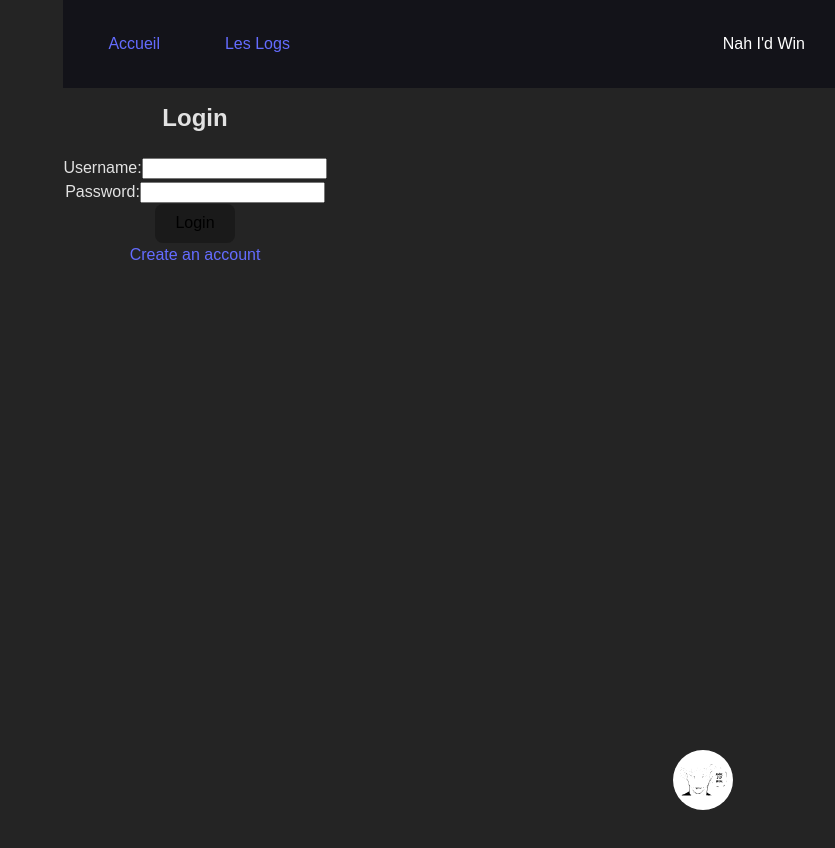
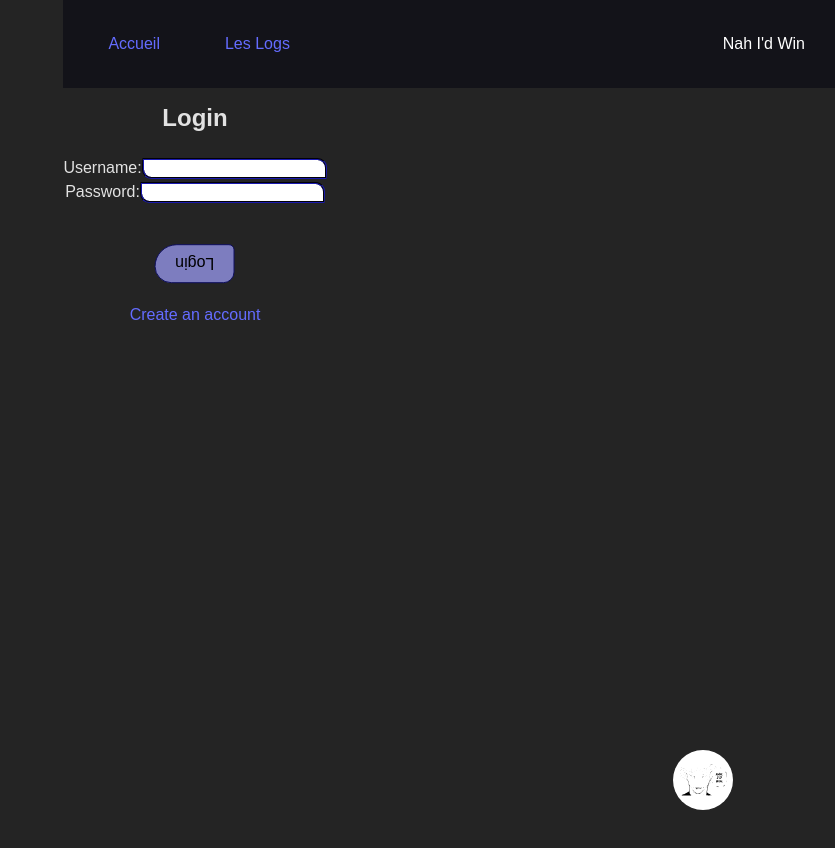
Before and after one commit to RainderAx/Shifumi, a React (Vite) app in the folder Front/: page /Login in a window 1280 px wide. Shown: the top 848 px of the page, without its empty margins (445-1280 px from the left). Built offline with nearby package versions, Linux system fonts and the light colour scheme.

Commit message:
Animation2 Css

```diff
--- a/Front/Pages/Components&Style/HomePage.css
+++ b/Front/Pages/Components&Style/HomePage.css
@@ -34,7 +34,6 @@ h1 {
 }
 
 .animation:hover {
-
   transition:  transform 0.7s cubic-bezier(0.25, 0.25, 0.75, 1);
   transform: scale(1.3);
 }
@@ -52,3 +51,26 @@ h1 {
   width: 230px;
   height: 230px;
 }
+
+input{
+  border-radius: 10px 100px /120px 100px;
+  border-style: groove;
+  border-color: #0e0e5c;
+}
+
+.btn{
+  margin-top: 40px;
+  border-radius: 64px 96px 128px 32px;
+  border-style: groove;
+  border-color: #0e0e5c;
+  background-color: #7d7dbf;
+  color:  #000002;
+  margin-bottom: 20px;
+  transform: rotate(180deg);
+}
+
+.btn:hover
+   {
+    transition:  transform 0.7s cubic-bezier(0.25, 0.25, 0.75, 1);
+  transform: rotate(0deg);
+  }
--- a/Front/Pages/RegisterPage.jsx
+++ b/Front/Pages/RegisterPage.jsx
@@ -66,7 +66,7 @@ const RegisterPage = () => {
             <label>Confirmer le mot de passe:</label>
             <input type="password" value={confirmPassword} onChange={handleConfirmPasswordChange} />
           </div>
-          <button type="submit">Register</button>
+          <button className='btn' type="submit">Register</button>
         </form>
       )}
     </div>
--- a/Front/Pages/login.jsx
+++ b/Front/Pages/login.jsx
@@ -1,7 +1,7 @@
 import { useState } from 'react';
 import { useNavigate } from 'react-router-dom';
 import { loginUser } from '../src/components/Api/Login-user';
-import { ButtonBase } from './Components&Style/Button';
+
 
 const Login = () => {
   const [username, setUsername] = useState('');
@@ -58,7 +58,7 @@ const Login = () => {
             onChange={handlePasswordChange}
           />
         </div>
-        <button type="submit">Login</button>
+        <button className='btn' type="submit">Login</button>
       </form>
       <a href="./RegisterPage">Create an account</a>
     </div>
--- a/Front/src/App.css
+++ b/Front/src/App.css
@@ -7,7 +7,8 @@
   transition: filter 300ms;
 }
 .logo:hover {
-  filter: drop-shadow(0 0 2em #646cffaa);
+  filter:  grayscale(100%);
+
 }
 .logo.react:hover {
   filter: drop-shadow(0 0 2em #61dafbaa);
```
